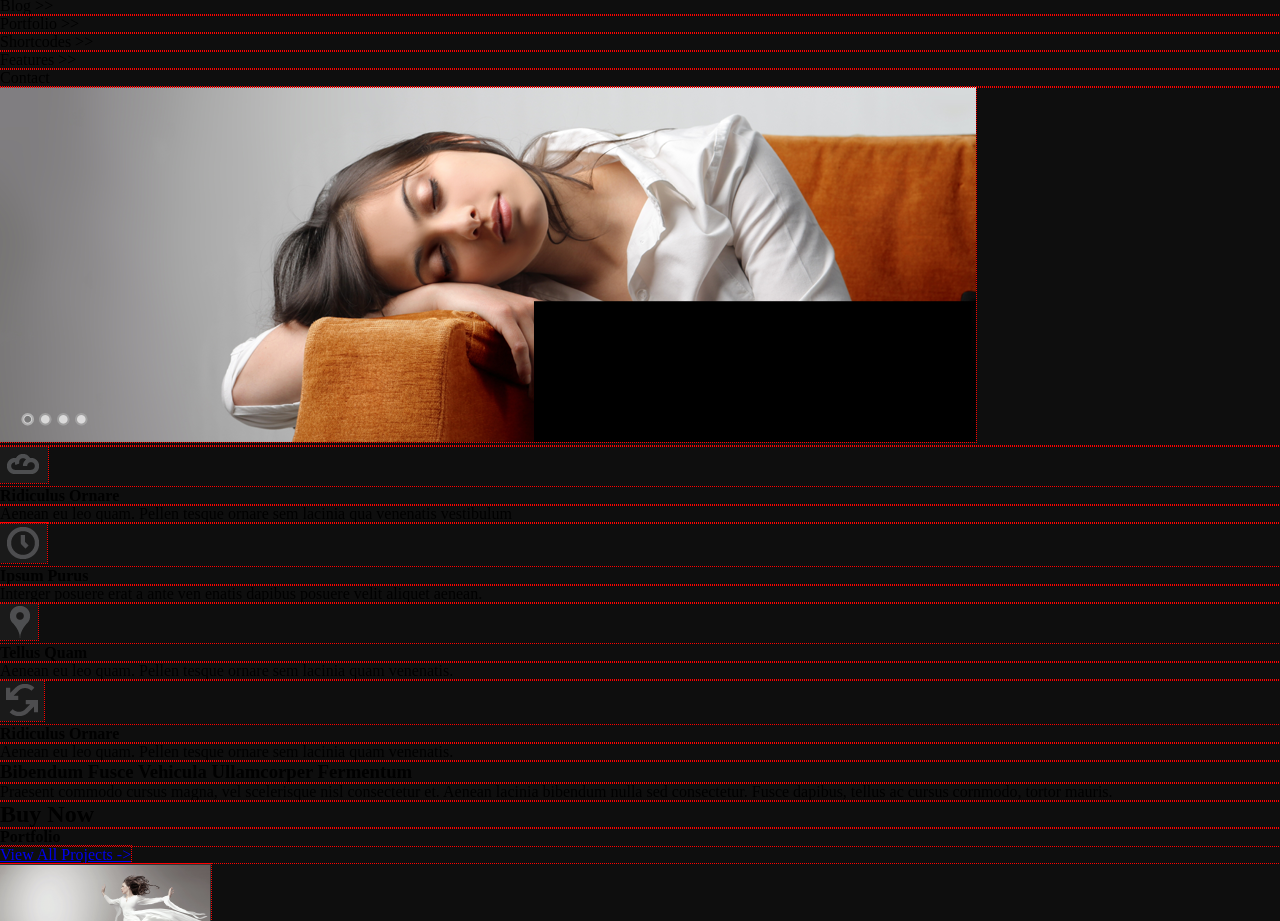
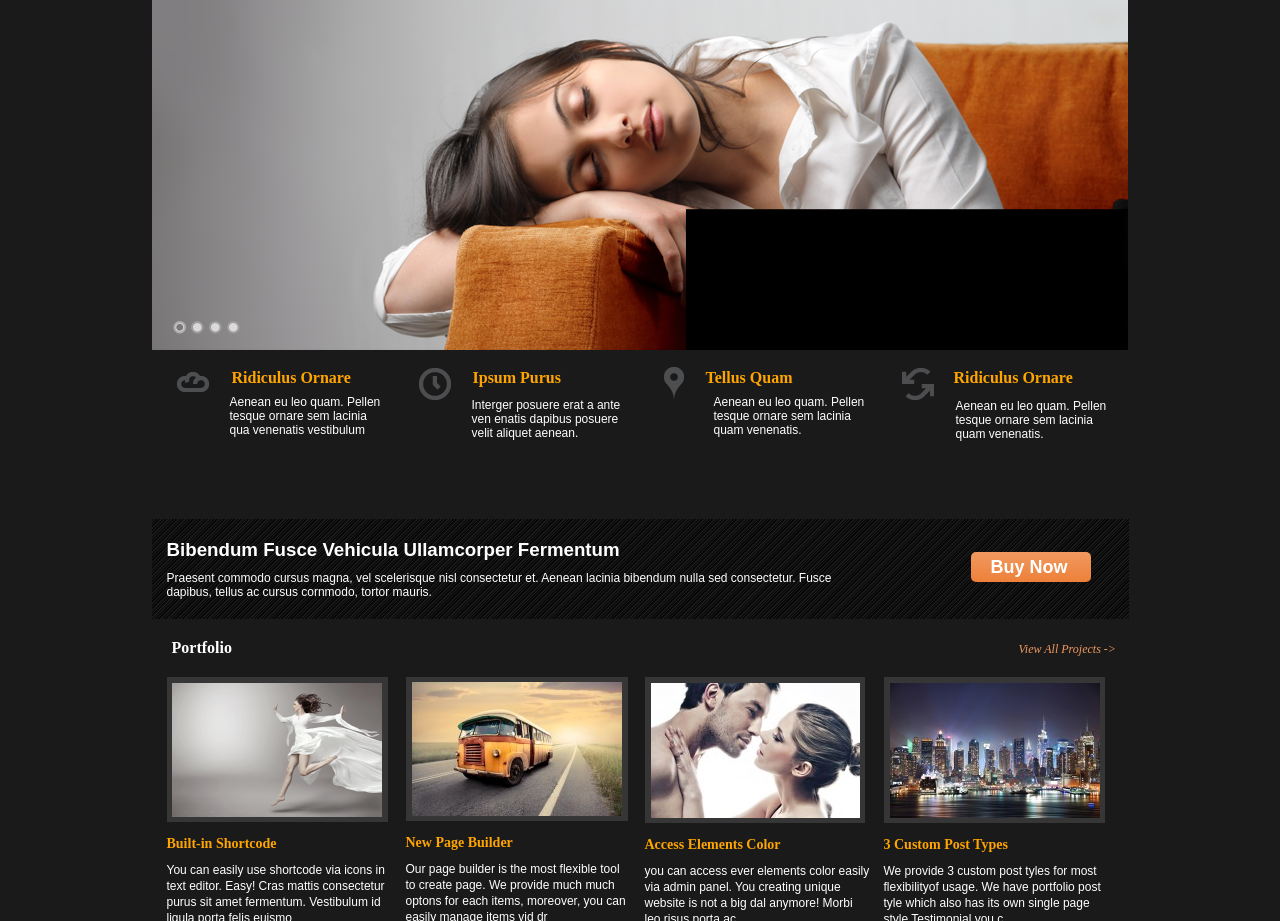
Before and after one commit to MikeHa/yellow_belt_exam, a plain HTML site: page index.html in a window 1280 px wide. Shown: the part 104-1025 px from the top of the page. Drawn offline with Linux system fonts and the light colour scheme.

Commit message:
finalupdate

```diff
--- a/index.html
+++ b/index.html
@@ -2,21 +2,22 @@
 <html lang="en">
     <head>
         <meta charset="utf-8">
-        <title>Modernize</title>
+        <title>Modernize - Yellow Belt Exam</title>
         <link rel="stylesheet" href="./styles.css">
     </head>
     <body>
+        <div class="wrapper">
             <header>
                 <img src="logo.png" alt="Modernize">
-            <h6>Call Us: (66)8 234 678</h6>
+                <h6 class="callus">Call Us: (66)8 234 678</h6>
             </header>
             <nav>
                 <ul>
-                <li>Home</li>
-                <li>Blog >> </li>
-                <li>Portfolio >></li>
-                <li>Shortcodes >></li>
-                <li>Features >></li>
+                    <li class="selected">Home</li>
+                    <li>Blog <span class="arrows">>></span></li>
+                    <li>Portfolio <span class="arrows">>></span></li>
+                    <li>Shortcodes <span class="arrows">>></span></li>
+                    <li>Features <span class="arrows">>></span></li>
                     <li>Contact</li>
                 </ul>
             </nav>
@@ -25,23 +26,23 @@
             </section>
             <div id="content">
                 <div class="contentsection">
-                <img src="content_icon1.png" alt="cloud">
-                <h4>Ridiculus Ornare</h4>
+                    <img class="icon" src="content_icon1.png" alt="cloud">
+                    <h4 class="orange-text">Ridiculus Ornare</h4>
                     <p>Aenean eu leo quam. Pellen tesque ornare sem lacinia qua venenatis vestibulum</p>
                 </div>
                 <div class="contentsection">
-                <img src="content_icon2.png" alt="clock">
-                <h4>Ipsum Purus</h4>
+                    <img class="icon" src="content_icon2.png" alt="clock">
+                    <h4 class="orange-text">Ipsum Purus</h4>
                     <p>Interger posuere erat a ante ven enatis dapibus posuere velit aliquet aenean.</p>
                 </div>
                 <div class="contentsection">
-                <img src="content_icon3.png" alt="map">
-                <h4>Tellus Quam</h4>
+                    <img class="icon" src="content_icon3.png" alt="map">
+                    <h4 class="orange-text">Tellus Quam</h4>
                     <p>Aenean eu leo quam. Pellen tesque ornare sem lacinia quam venenatis.</p>
                 </div>
                 <div class="contentsection">
-                <img src="content_icon4.png" alt="recycle">
-                <h4>Ridiculus Ornare</h4>
+                    <img class="icon" src="content_icon4.png" alt="recycle">
+                    <h4 class="orange-text">Ridiculus Ornare</h4>
                     <p>Aenean eu leo quam. Pellen tesque ornare sem lacinia quam venenatis.</p>
                 </div>
             </div>
@@ -60,34 +61,35 @@
                 <div id="portfolio-components">
                     <div class="portfolio-item">
                         <img src="portfolio1.png" alt="portfolio1">
-                    <h5>Built-in Shortcode</h5>
-                    <p>You can easily use shortcode via icons in text editor. Easy! Cras mattis consectetur purus sit amet fermentum. Vestibulum id ligula porta felis euismo</p>
+                        <h5 class="portfolio-orange-text">Built-in Shortcode</h5>
+                        <p class="portfolio-orange-paragraph">You can easily use shortcode via icons in text editor. Easy! Cras mattis consectetur purus sit amet fermentum. Vestibulum id ligula porta felis euismo</p>
                     </div>
                 </div>
                 <div id="portfolio-components">
                     <div class="portfolio-item">
                         <img src="portfolio2.png" alt="portfolio2">
-                    <h5>New Page Builder</h5>
-                    <p>Our page builder is the most flexible tool to create page. We provide much much optons for each items, moreover, you can easily manage items vid dr</p>
+                        <h5 class="portfolio-orange-text">New Page Builder</h5>
+                        <p class="portfolio-orange-paragraph">Our page builder is the most flexible tool to create page. We provide much much optons for each items, moreover, you can easily manage items vid dr</p>
                     </div>
                 </div>
                 <div id="portfolio-components">
                     <div class="portfolio-item">
                         <img src="portfolio3.png" alt="portfolio3">
-                    <h5>Access Elements Color</h5>
-                    <p>you can access ever elements color easily via admin panel. You creating unique website is not a big dal anymore! Morbi leo risus porta ac</p>
+                        <h5 class="portfolio-orange-text">Access Elements Color</h5>
+                        <p class="portfolio-orange-paragraph">you can access ever elements color easily via admin panel. You creating unique website is not a big dal anymore! Morbi leo risus porta ac</p>
                     </div>
                 </div>
                 <div id="portfolio-components">
                     <div class="portfolio-item">
                         <img src="portfolio4.png" alt="portfolio4">
-                    <h5>3 Custom Post Types</h5>
-                    <p>We provide 3 custom post tyles for most flexibilityof usage.  We have portfolio post tyle which also has its own single page style Testimonial you c</p>
+                        <h5 class="portfolio-orange-text">3 Custom Post Types</h5>
+                        <p class="portfolio-orange-paragraph">We provide 3 custom post tyles for most flexibilityof usage.  We have portfolio post tyle which also has its own single page style Testimonial you c</p>
                     </div>
                 </div>
             </div>
             <footer>
-            <a href="#">Back To Top</a>
+                <a class="footer-text" href="#">Back To Top</a>
             </footer>
+        </div>
     </body>
 </html>
--- a/styles.css
+++ b/styles.css
@@ -1,9 +1,198 @@
 * {
     margin: 0;
     padding: 0;
-    outline: 1px dotted red
 }
 
 body {
-    background-color: rgb(14, 14, 14)
+    background-color: #1A1A1A;
+    color: white;
 }
+
+.wrapper {
+    max-width: 977px;
+    margin: auto;
+}
+
+.selected {
+    color: rgb(238, 238, 238);
+}
+
+header {
+    background-color: rgb(26, 26, 26);
+}
+
+.callus {
+    display: inline-block;
+    margin-top: 10px;
+    text-align: right;
+    position: relative;
+    width: 735px;
+    font-size: small;
+    font-family: Arial, sans-serif;
+    vertical-align: top;
+
+}
+
+nav {
+    background: linear-gradient(to bottom, rgb(80, 80, 80), rgb(42, 42, 42));
+}
+
+nav ul li {
+    display: inline-block;
+    width: 100px;
+    text-align: center;
+    padding: 6px;
+    font-size: 14px;
+    font-family: Arial, sans-serif;
+    border-right: 1px solid #505050;
+}
+
+.arrows {
+    font-size: 7.5px;
+    margin-bottom: 5px;
+}
+
+
+.contentsection {
+    display: inline-block;
+    width: 225px;
+    height: 150px;
+    margin-top: 10px;
+}
+
+.orange-text {
+    display: inline-block;
+    color: orange;
+    text-align: center;
+    font-size: 16px;
+    margin-left: 10px;
+    vertical-align: top;
+    margin-top: 5px;
+}
+
+#content {
+    background-color: #1A1A1A;
+    width: 1000px;
+    height: 165px;
+}
+
+.contentsection {
+    width: 220px;
+    display: inline-block;
+    margin-left: 10px;
+    margin-top: 10px;
+    padding-left: 8px;
+    vertical-align: top;
+}
+
+.contentsection p {
+    font-size: 12px;
+    font-family: sans-serif;
+    margin-left: 60px;
+    margin-top: -10px;
+
+}
+
+#buysection {
+    height: 100px;
+    background: repeating-linear-gradient(
+        135deg,
+        #202020,
+        #000000 1px,
+        #202020 1px,
+        #000000 1px
+        );
+}
+
+#buysection-left {
+    display: inline-block;
+    width: 670px;
+    font-family: Arial, sans-serif;
+    margin-left: 15px;
+    margin-top: 20px;
+    vertical-align: middle;
+}
+
+#buysection-right {
+    display: inline-block;
+    width: 100px;
+    margin-left: 130px;
+    border-radius: 5px;
+    padding-left: 20px;
+    font-family: Arial, sans-serif;
+    font-size: 12px;
+    height: 25px;
+    padding-top: 5px;
+    background: linear-gradient(to bottom, #f0995f, #ed803a);
+    vertical-align: middle;
+    margin-top: 15px;
+}
+
+#buysection p {
+    font-size: 12px;
+    margin-top: 10px;
+}
+
+#portfolio h4 {
+    display: inline-block;
+    margin-left: 10px;
+}
+
+#portfolio a {
+    display: inline-block;
+    text-align: right;
+    width: 100px;
+    margin-left: 780px;
+    font-style: italic;
+    font-size: 12px;
+    text-decoration: none;
+
+}
+
+#portfolio {
+    margin-left: 10px;
+    margin-right: 10px;
+    margin-top: 20px;
+    background-color: #1A1A1A;
+}
+
+a {
+    color: #f0995f;
+}
+
+#portfolio-components {
+    display: inline-block;
+    width: 225px;
+    height: 300px;
+    vertical-align: top;
+    margin-top: 20px;
+    margin-right: 5px;
+    margin-left: 5px;
+}
+
+.portfolio-item img {
+    border: 5px solid #363636;
+}
+
+.portfolio-orange-text {
+    color: orange;
+    font-size: 14px;
+    margin: 10px 0px;
+}
+
+.portfolio-orange-paragraph {
+    font-family: Arial, sans-serif;
+    font-size: 12px;
+    line-height: 16px;
+}
+
+footer {
+    text-align: right;
+}
+
+.footer-text {
+    color: rgba(120, 120, 120, 1);
+    margin-right: 20px;
+    font-size: 10px;
+    text-decoration: none;
+}
```
Lines whose indentation alone changed are shown as unchanged.
